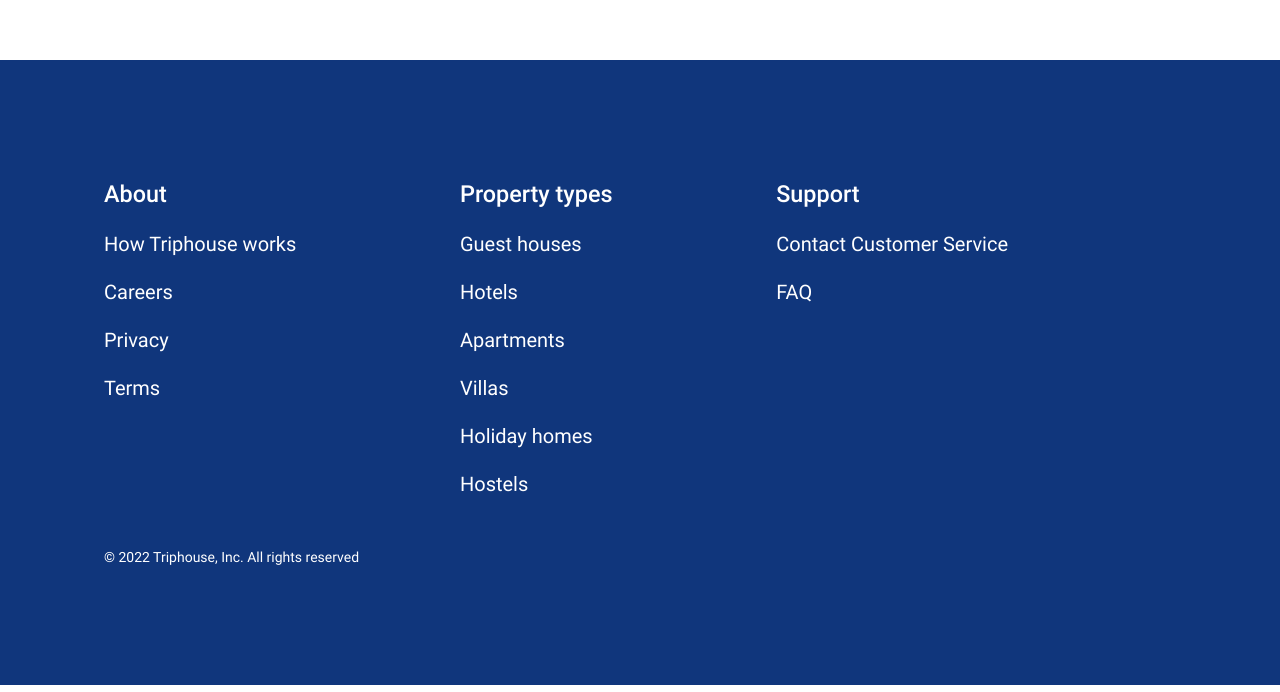
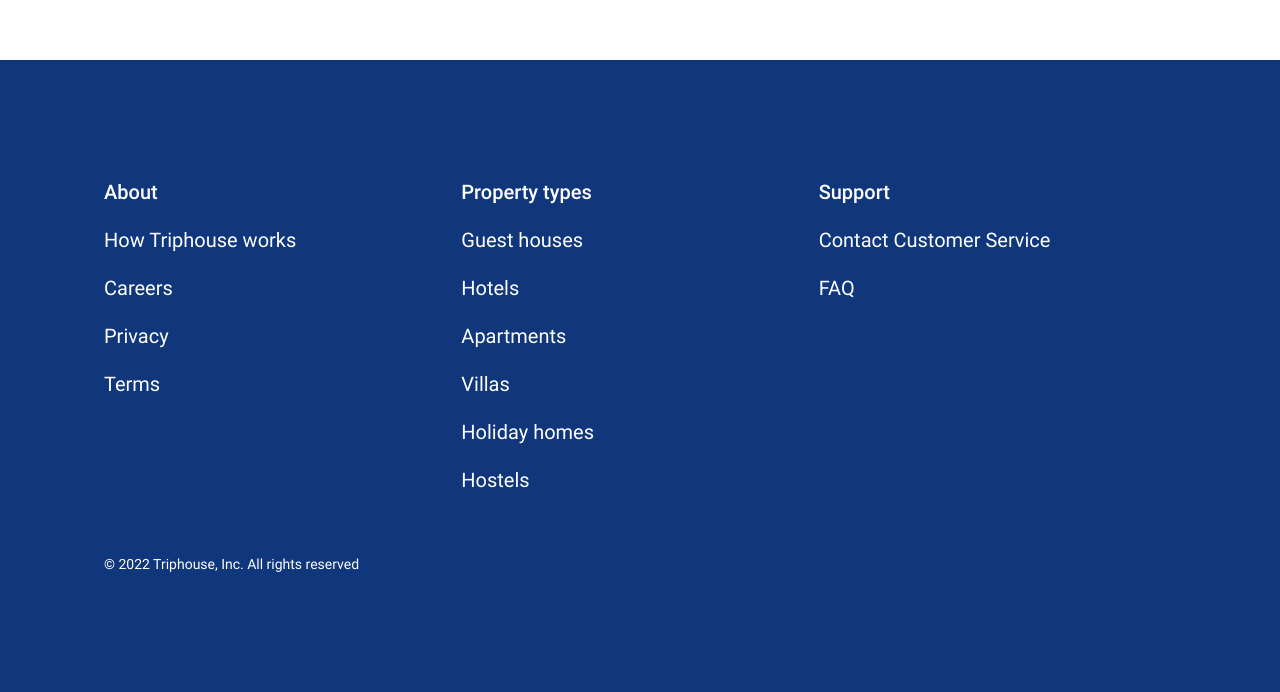
Before and after one commit to MaryiaTS/if-html, a website: page index.html in a window 1280 px wide. Shown: the part 509-1201 px from the top of the page. Drawn offline with Linux system fonts and the light colour scheme.

Commit message:
made more independent of the content at the "footer". defined width for the column and changed right padding. Added missing font-size.

```diff
--- a/styles/style.css
+++ b/styles/style.css
@@ -56,11 +56,9 @@
 .footer {
   color: #ffffff;
   background-color: #10367c;
-  height: 625px;
-  padding: 120px 272px 120px 104px;
+  padding: 120px 104px;
   display: flex;
   flex-direction: column;
-  justify-content: space-between;
 }
 
 .row {
@@ -71,14 +69,18 @@
 
 .row h3 {
   font-weight: 500;
+  font-size: 20px;
 }
 
 .col {
   display: flex;
   flex-direction: column;
   row-gap: 24px;
+  width: 400px;
+  align-content: space-between;
 }
 
 .footer-text {
   font-size: 14px;
+  margin-top: 64px;
 }
```
